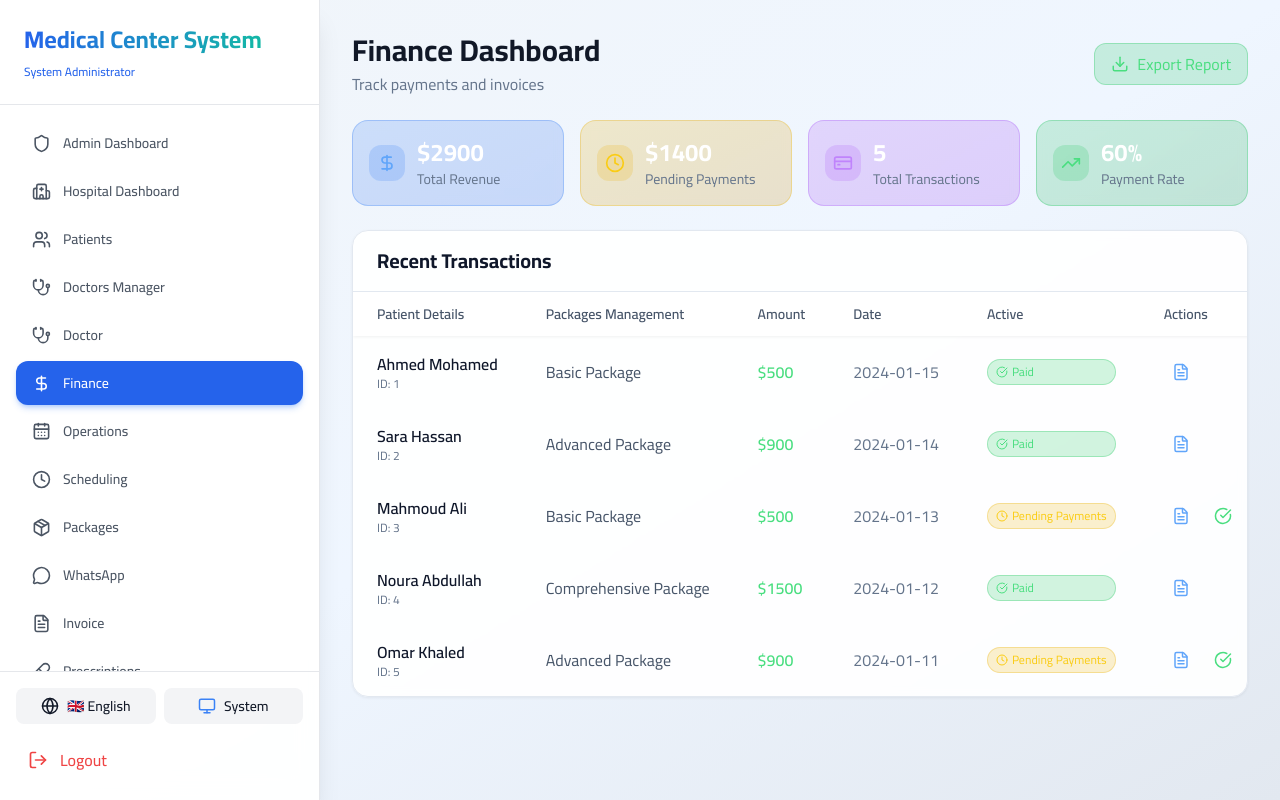
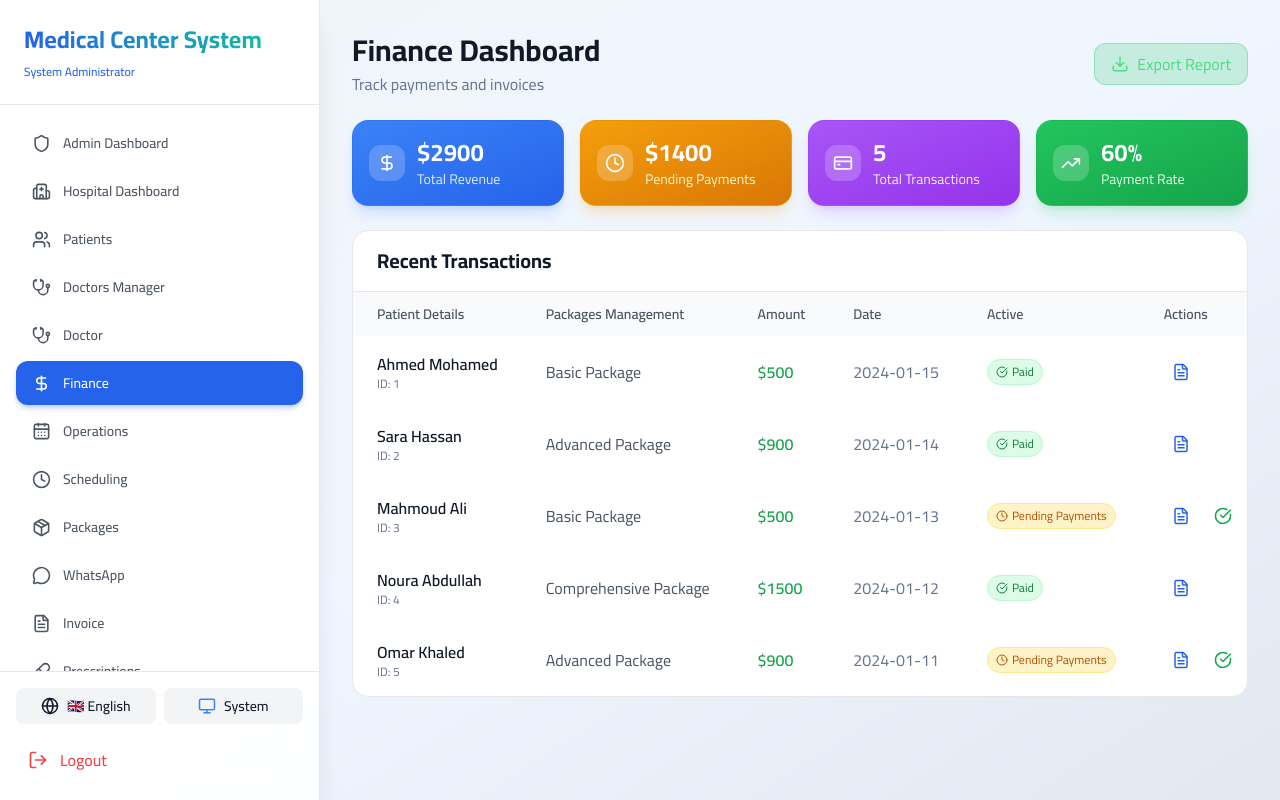
Before and after one commit to Islam412/MCSOS-System, a React (Vite) app: page /finance in a window 1280 px wide. Built offline with nearby package versions, Linux system fonts and the light colour scheme; sample sign-in values are in the browser's storage.

Commit message:
update style p7

```diff
--- a/src/components/finance/FinanceManager.jsx
+++ b/src/components/finance/FinanceManager.jsx
@@ -42,9 +42,9 @@ export default function FinanceManager() {
 
   const getStatusBadge = (status) => {
     if (status === 'paid') {
-      return <span className="flex items-center gap-1 text-green-400 bg-green-500/20 px-2 py-1 rounded-full text-xs border border-green-500/30"><CheckCircle size={12} /> {t('finance.paid')}</span>
+      return <span className="flex items-center gap-1 text-green-700 dark:text-green-400 bg-green-100 dark:bg-green-500/20 px-2 py-1 rounded-full text-xs border border-green-200 dark:border-green-500/30 w-fit"><CheckCircle size={12} /> {t('finance.paid')}</span>
     }
-    return <span className="flex items-center gap-1 text-yellow-400 bg-yellow-500/20 px-2 py-1 rounded-full text-xs border border-yellow-500/30"><Clock size={12} /> {t('finance.pending_payments')}</span>
+    return <span className="flex items-center gap-1 text-amber-700 dark:text-yellow-400 bg-amber-100 dark:bg-yellow-500/20 px-2 py-1 rounded-full text-xs border border-amber-200 dark:border-yellow-500/30 w-fit"><Clock size={12} /> {t('finance.pending_payments')}</span>
   }
 
   const handleViewInvoice = (transaction) => {
@@ -82,7 +82,7 @@ export default function FinanceManager() {
       <div className={`flex flex-col md:flex-row justify-between items-start md:items-center gap-4 ${isRTL ? 'md:flex-row-reverse' : ''}`}>
         <div className="animate-slide-left">
           <h1 className="text-3xl font-bold gradient-text">{t('finance.title')}</h1>
-          <p className="text-gray-400 mt-1">{t('finance.subtitle')}</p>
+          <p className="text-gray-500 dark:text-gray-400 mt-1">{t('finance.subtitle')}</p>
         </div>
         <button
           onClick={handleExportReport}
@@ -95,73 +95,73 @@ export default function FinanceManager() {
 
       {/* Stats Cards */}
       <div className="grid grid-cols-2 md:grid-cols-4 gap-4">
-        <div className="bg-gradient-to-br from-blue-500/20 to-blue-600/20 backdrop-blur-sm rounded-2xl p-4 border border-blue-500/30 card-glow animate-fade-up delay-0">
+        <div className="bg-gradient-to-br from-blue-500 to-blue-600 dark:from-blue-500/20 dark:to-blue-600/20 backdrop-blur-sm rounded-2xl p-4 border border-blue-500/30 shadow-lg shadow-blue-500/20 dark:shadow-none card-glow animate-fade-up delay-0">
           <div className="flex items-center gap-3">
-            <div className="p-2 bg-blue-500/20 rounded-xl"><DollarSign className="text-blue-400" size={20} /></div>
-            <div><div className="text-2xl font-bold text-white">${stats.totalRevenue}</div><div className="text-sm text-gray-400">{t('finance.total_revenue')}</div></div>
+            <div className="p-2 bg-white/20 dark:bg-blue-500/20 rounded-xl"><DollarSign className="text-white dark:text-blue-400" size={20} /></div>
+            <div><div className="text-2xl font-bold text-white">${stats.totalRevenue}</div><div className="text-sm text-blue-100 dark:text-gray-400">{t('finance.total_revenue')}</div></div>
           </div>
         </div>
-        <div className="bg-gradient-to-br from-yellow-500/20 to-yellow-600/20 backdrop-blur-sm rounded-2xl p-4 border border-yellow-500/30 card-glow animate-fade-up delay-100">
+        <div className="bg-gradient-to-br from-amber-500 to-amber-600 dark:from-yellow-500/20 dark:to-yellow-600/20 backdrop-blur-sm rounded-2xl p-4 border border-yellow-500/30 shadow-lg shadow-amber-500/20 dark:shadow-none card-glow animate-fade-up delay-100">
           <div className="flex items-center gap-3">
-            <div className="p-2 bg-yellow-500/20 rounded-xl"><Clock className="text-yellow-400" size={20} /></div>
-            <div><div className="text-2xl font-bold text-white">${stats.pendingAmount}</div><div className="text-sm text-gray-400">{t('finance.pending_payments')}</div></div>
+            <div className="p-2 bg-white/20 dark:bg-yellow-500/20 rounded-xl"><Clock className="text-white dark:text-yellow-400" size={20} /></div>
+            <div><div className="text-2xl font-bold text-white">${stats.pendingAmount}</div><div className="text-sm text-amber-100 dark:text-gray-400">{t('finance.pending_payments')}</div></div>
           </div>
         </div>
-        <div className="bg-gradient-to-br from-purple-500/20 to-purple-600/20 backdrop-blur-sm rounded-2xl p-4 border border-purple-500/30 card-glow animate-fade-up delay-200">
+        <div className="bg-gradient-to-br from-purple-500 to-purple-600 dark:from-purple-500/20 dark:to-purple-600/20 backdrop-blur-sm rounded-2xl p-4 border border-purple-500/30 shadow-lg shadow-purple-500/20 dark:shadow-none card-glow animate-fade-up delay-200">
           <div className="flex items-center gap-3">
-            <div className="p-2 bg-purple-500/20 rounded-xl"><CreditCard className="text-purple-400" size={20} /></div>
-            <div><div className="text-2xl font-bold text-white">{stats.totalTransactions}</div><div className="text-sm text-gray-400">{t('finance.total_transactions')}</div></div>
+            <div className="p-2 bg-white/20 dark:bg-purple-500/20 rounded-xl"><CreditCard className="text-white dark:text-purple-400" size={20} /></div>
+            <div><div className="text-2xl font-bold text-white">{stats.totalTransactions}</div><div className="text-sm text-purple-100 dark:text-gray-400">{t('finance.total_transactions')}</div></div>
           </div>
         </div>
-        <div className="bg-gradient-to-br from-green-500/20 to-green-600/20 backdrop-blur-sm rounded-2xl p-4 border border-green-500/30 card-glow animate-fade-up delay-300">
+        <div className="bg-gradient-to-br from-green-500 to-green-600 dark:from-green-500/20 dark:to-green-600/20 backdrop-blur-sm rounded-2xl p-4 border border-green-500/30 shadow-lg shadow-green-500/20 dark:shadow-none card-glow animate-fade-up delay-300">
           <div className="flex items-center gap-3">
-            <div className="p-2 bg-green-500/20 rounded-xl"><TrendingUp className="text-green-400" size={20} /></div>
-            <div><div className="text-2xl font-bold text-white">{stats.paymentRate}%</div><div className="text-sm text-gray-400">{t('finance.payment_rate')}</div></div>
+            <div className="p-2 bg-white/20 dark:bg-green-500/20 rounded-xl"><TrendingUp className="text-white dark:text-green-400" size={20} /></div>
+            <div><div className="text-2xl font-bold text-white">{stats.paymentRate}%</div><div className="text-sm text-green-100 dark:text-gray-400">{t('finance.payment_rate')}</div></div>
           </div>
         </div>
       </div>
 
       {/* Transactions Table */}
-      <div className="bg-gray-800/50 backdrop-blur-sm rounded-2xl overflow-hidden border border-gray-700/50 card-glow">
-        <div className="px-6 py-4 border-b border-gray-700/50">
-          <h2 className="text-xl font-bold text-white">{t('finance.recent_transactions')}</h2>
+      <div className="bg-white dark:bg-gray-800/50 backdrop-blur-sm rounded-2xl overflow-hidden border border-gray-200 dark:border-gray-700/50 card-glow">
+        <div className="px-6 py-4 border-b border-gray-200 dark:border-gray-700/50">
+          <h2 className="text-xl font-bold text-gray-900 dark:text-white">{t('finance.recent_transactions')}</h2>
         </div>
 
         <div className="overflow-x-auto">
           <table className="w-full">
-            <thead className="bg-gray-800/80">
+            <thead className="bg-gray-50 dark:bg-gray-800/80 border-b border-gray-200 dark:border-gray-700/50">
               <tr className={`${isRTL ? 'text-right' : 'text-left'}`}>
-                <th className="px-6 py-3 text-sm font-semibold text-gray-300">{t('reception.patient_details')}</th>
-                <th className="px-6 py-3 text-sm font-semibold text-gray-300">{t('packages.title')}</th>
-                <th className="px-6 py-3 text-sm font-semibold text-gray-300">{t('finance.amount')}</th>
-                <th className="px-6 py-3 text-sm font-semibold text-gray-300">{t('reception.date')}</th>
-                <th className="px-6 py-3 text-sm font-semibold text-gray-300">{t('status.active')}</th>
-                <th className="px-6 py-3 text-sm font-semibold text-gray-300">{t('common.actions')}</th>
+                <th className="px-6 py-3 text-sm font-semibold text-gray-600 dark:text-gray-300">{t('reception.patient_details')}</th>
+                <th className="px-6 py-3 text-sm font-semibold text-gray-600 dark:text-gray-300">{t('packages.title')}</th>
+                <th className="px-6 py-3 text-sm font-semibold text-gray-600 dark:text-gray-300">{t('finance.amount')}</th>
+                <th className="px-6 py-3 text-sm font-semibold text-gray-600 dark:text-gray-300">{t('reception.date')}</th>
+                <th className="px-6 py-3 text-sm font-semibold text-gray-600 dark:text-gray-300">{t('status.active')}</th>
+                <th className="px-6 py-3 text-sm font-semibold text-gray-600 dark:text-gray-300">{t('common.actions')}</th>
               </tr>
             </thead>
-            <tbody className="divide-y divide-gray-700/50">
+            <tbody className="divide-y divide-gray-200 dark:divide-gray-700/50">
               {transactions.map((transaction, idx) => (
-                <tr key={transaction.id} className="table-row-glow animate-fade-up delay-{idx * 50}">
+                <tr key={transaction.id} className="table-row-glow hover:bg-gray-50 dark:hover:bg-gray-700/30 transition-colors animate-fade-up delay-{idx * 50}">
                   <td className="px-6 py-4">
-                    <div className="font-semibold text-white">{getPatientName(transaction)}</div>
-                    <div className="text-xs text-gray-500">ID: {transaction.id}</div>
+                    <div className="font-semibold text-gray-900 dark:text-white">{getPatientName(transaction)}</div>
+                    <div className="text-xs text-gray-400 dark:text-gray-500">ID: {transaction.id}</div>
                   </td>
-                  <td className="px-6 py-4 text-gray-300">{getPackageName(transaction)}</td>
-                  <td className="px-6 py-4 font-semibold text-green-400">${transaction.amount}</td>
-                  <td className="px-6 py-4 text-gray-400">{transaction.date}</td>
+                  <td className="px-6 py-4 text-gray-600 dark:text-gray-300">{getPackageName(transaction)}</td>
+                  <td className="px-6 py-4 font-semibold text-green-600 dark:text-green-400">${transaction.amount}</td>
+                  <td className="px-6 py-4 text-gray-500 dark:text-gray-400">{transaction.date}</td>
                   <td className="px-6 py-4">{getStatusBadge(transaction.status)}</td>
                   <td className="px-6 py-4">
                     <div className="flex gap-2">
                       <button
                         onClick={() => handleViewInvoice(transaction)}
-                        className="p-2 text-blue-400 hover:bg-blue-500/20 rounded-lg transition-all icon-glow"
+                        className="p-2 text-blue-600 dark:text-blue-400 hover:bg-blue-100 dark:hover:bg-blue-500/20 rounded-lg transition-all icon-glow"
                       >
                         <FileText size={18} />
                       </button>
                       {transaction.status === 'pending' && (
                         <button
                           onClick={() => handleMarkAsPaid(transaction.id)}
-                          className="p-2 text-green-400 hover:bg-green-500/20 rounded-lg transition-all icon-glow"
+                          className="p-2 text-green-600 dark:text-green-400 hover:bg-green-100 dark:hover:bg-green-500/20 rounded-lg transition-all icon-glow"
                         >
                           <CheckCircle size={18} />
                         </button>
@@ -178,31 +178,31 @@ export default function FinanceManager() {
       {/* Invoice Modal */}
       {showInvoiceModal && selectedTransaction && (
         <div className="fixed inset-0 bg-black/70 backdrop-blur-sm flex items-center justify-center z-50 p-4 animate-fade-in">
-          <div className="bg-gray-800 rounded-2xl max-w-md w-full p-6 border border-gray-700">
+          <div className="bg-white dark:bg-gray-800 rounded-2xl max-w-md w-full p-6 border border-gray-200 dark:border-gray-700">
             <div className="text-center mb-4">
-              <FileText size={48} className="mx-auto text-blue-400 mb-2" />
-              <h2 className="text-xl font-bold text-white">{t('finance.invoice')}</h2>
+              <FileText size={48} className="mx-auto text-blue-500 dark:text-blue-400 mb-2" />
+              <h2 className="text-xl font-bold text-gray-900 dark:text-white">{t('finance.invoice')}</h2>
             </div>
 
-            <div className="space-y-3 border-t border-b border-gray-700 py-4">
+            <div className="space-y-3 border-t border-b border-gray-200 dark:border-gray-700 py-4">
               <div className="flex justify-between">
-                <span className="text-gray-400">{t('reception.patient_details')}:</span>
-                <span className="font-semibold text-white">{getPatientName(selectedTransaction)}</span>
+                <span className="text-gray-500 dark:text-gray-400">{t('reception.patient_details')}:</span>
+                <span className="font-semibold text-gray-900 dark:text-white">{getPatientName(selectedTransaction)}</span>
               </div>
               <div className="flex justify-between">
-                <span className="text-gray-400">{t('packages.title')}:</span>
-                <span className="text-gray-300">{getPackageName(selectedTransaction)}</span>
+                <span className="text-gray-500 dark:text-gray-400">{t('packages.title')}:</span>
+                <span className="text-gray-700 dark:text-gray-300">{getPackageName(selectedTransaction)}</span>
               </div>
               <div className="flex justify-between">
-                <span className="text-gray-400">{t('finance.amount')}:</span>
-                <span className="text-xl font-bold text-green-400">${selectedTransaction.amount}</span>
+                <span className="text-gray-500 dark:text-gray-400">{t('finance.amount')}:</span>
+                <span className="text-xl font-bold text-green-600 dark:text-green-400">${selectedTransaction.amount}</span>
               </div>
               <div className="flex justify-between">
-                <span className="text-gray-400">{t('reception.date')}:</span>
-                <span className="text-gray-300">{selectedTransaction.date}</span>
+                <span className="text-gray-500 dark:text-gray-400">{t('reception.date')}:</span>
+                <span className="text-gray-700 dark:text-gray-300">{selectedTransaction.date}</span>
               </div>
               <div className="flex justify-between">
-                <span className="text-gray-400">{t('status.active')}:</span>
+                <span className="text-gray-500 dark:text-gray-400">{t('status.active')}:</span>
                 <span>{getStatusBadge(selectedTransaction.status)}</span>
               </div>
             </div>
@@ -210,14 +210,14 @@ export default function FinanceManager() {
             <div className="flex gap-3 mt-4">
               <button
                 onClick={handlePrintInvoice}
-                className="flex-1 bg-blue-500/20 text-blue-400 py-2 rounded-lg hover:bg-blue-500/30 transition-all flex items-center justify-center gap-2"
+                className="flex-1 bg-blue-500/10 dark:bg-blue-500/20 text-blue-600 dark:text-blue-400 py-2 rounded-lg hover:bg-blue-500/20 dark:hover:bg-blue-500/30 transition-all flex items-center justify-center gap-2"
               >
                 <Printer size={16} />
                 {t('finance.print')}
               </button>
               <button
                 onClick={() => setShowInvoiceModal(false)}
-                className="flex-1 bg-gray-700/50 text-gray-400 py-2 rounded-lg hover:bg-gray-700 transition-all"
+                className="flex-1 bg-gray-100 dark:bg-gray-700/50 text-gray-600 dark:text-gray-400 py-2 rounded-lg hover:bg-gray-200 dark:hover:bg-gray-700 transition-all"
               >
                 {t('common.close')}
               </button>
```
Also changed, not shown: src/index.css (+59 -0 lines).
